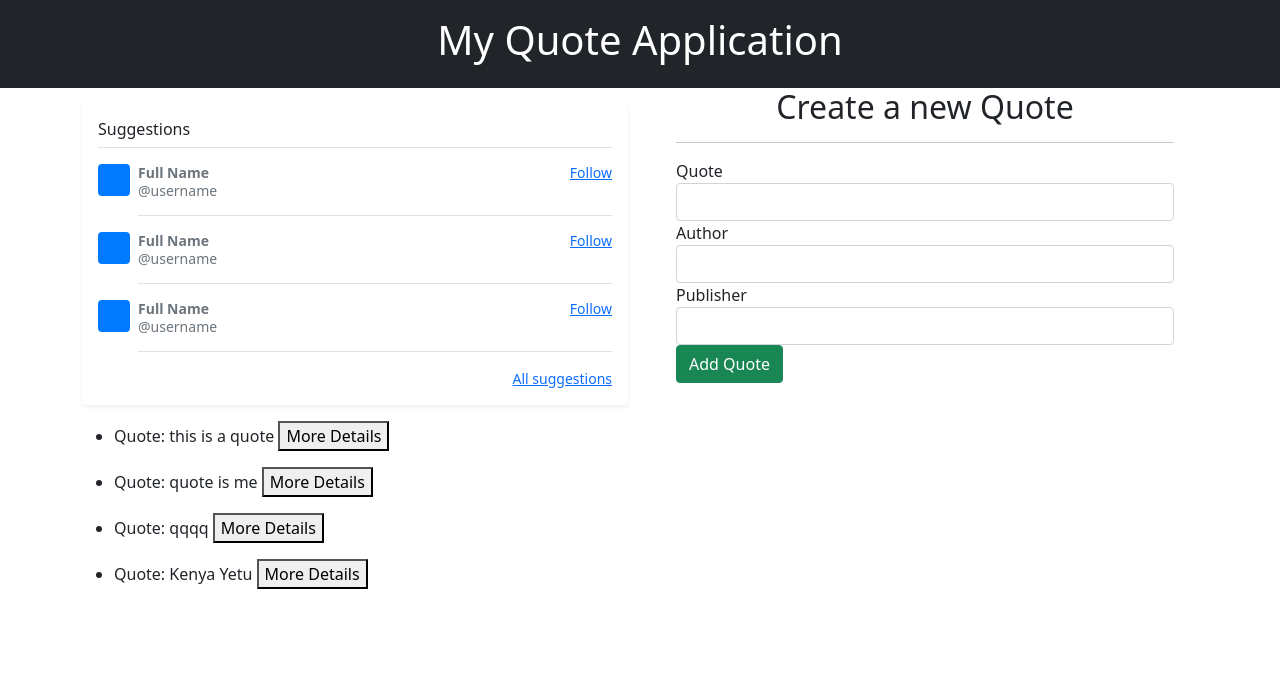
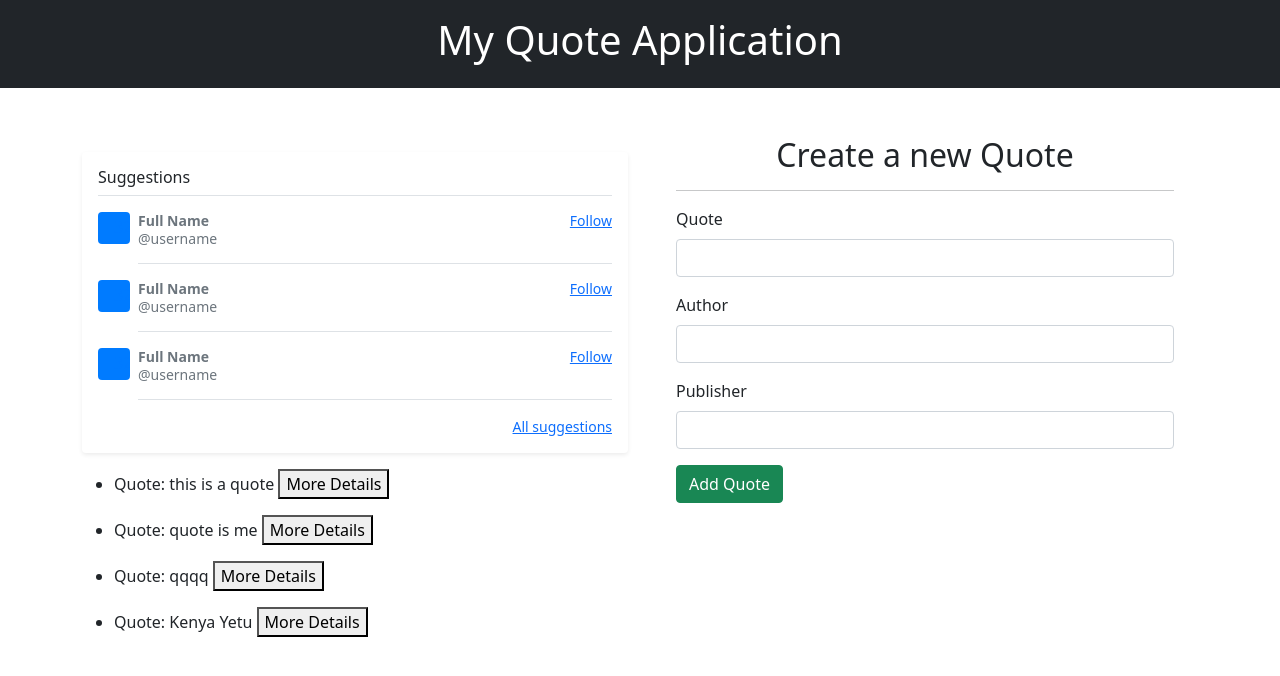
Before and after one commit to vokumu/QuotesApp, an Angular app: page / in a window 1280 px wide. Shown: the top 676 px of the page. Built offline with nearby package versions, Linux system fonts and the light colour scheme.

Commit message:
Styling the Quote form

```diff
--- a/src/app/quote-form/quote-form.component.html
+++ b/src/app/quote-form/quote-form.component.html
@@ -2,27 +2,29 @@
     <h2 class="text-center">Create a new Quote</h2>
     <hr>
     <form (ngSubmit)='submitQuote()' #quoteForm='ngForm'>
-        <div class="form-group">
-            <label for="name">Quote</label>
+        <div class="form-group mb-3">
+            <label for="name" class="form-label">Quote</label>
             <input type="text" required class="form-control" id="quote" [(ngModel)]="newQuote.quote" name="quote" #quote='ngModel'>
             <div [hidden]="quote.valid || quote.pristine" class="alert alert-danger">
                 <p>Quote is required</p>
             </div>
         </div>
-        <div class="form-group">
-            <label for="name">Author</label>
+        <div class="form-group mb-3">
+            <label for="name" class="form-label">Author</label>
             <input type="text" class="form-control" id="author" [(ngModel)]="newQuote.author" name="author" #author='ngModel'>
             <div [hidden]="author.valid || author.pristine" class="alert alert-danger">
                 <p>Quote is required</p>
             </div>
         </div>
-        <div class="form-group">
-            <label for="name">Publisher</label>
+        <div class="form-group mb-3">
+            <label for="name" class="form-label">Publisher</label>
             <input type="text" class="form-control" id="publisher" [(ngModel)]="newQuote.publisher" name="publisher" #name='ngModel'>
             <div [hidden]="author.valid || author.pristine" class="alert alert-danger">
                 <p>Quote is required</p>
             </div>
         </div>
-        <button type="submit" class="btn btn-success">Add Quote</button>
+        <div class="form-group mb-3">
+            <button type="submit" class="btn btn-success">Add Quote</button>
+        </div>
     </form>
 </div>
--- a/src/index.html
+++ b/src/index.html
@@ -10,7 +10,7 @@
 </head>
 
 <body>
-    <nav class="navbar navbar-expand-lg navbar-dark bg-dark" aria-label="Tenth navbar example">
+    <nav class="navbar navbar-expand-lg navbar-dark bg-dark mb-5" aria-label="Tenth navbar example">
         <div class="container-fluid">
             <button class="navbar-toggler" type="button" data-bs-toggle="collapse" data-bs-target="#navbarsExample08" aria-controls="navbarsExample08" aria-expanded="false" aria-label="Toggle navigation">
         <span class="navbar-toggler-icon"></span>
```
